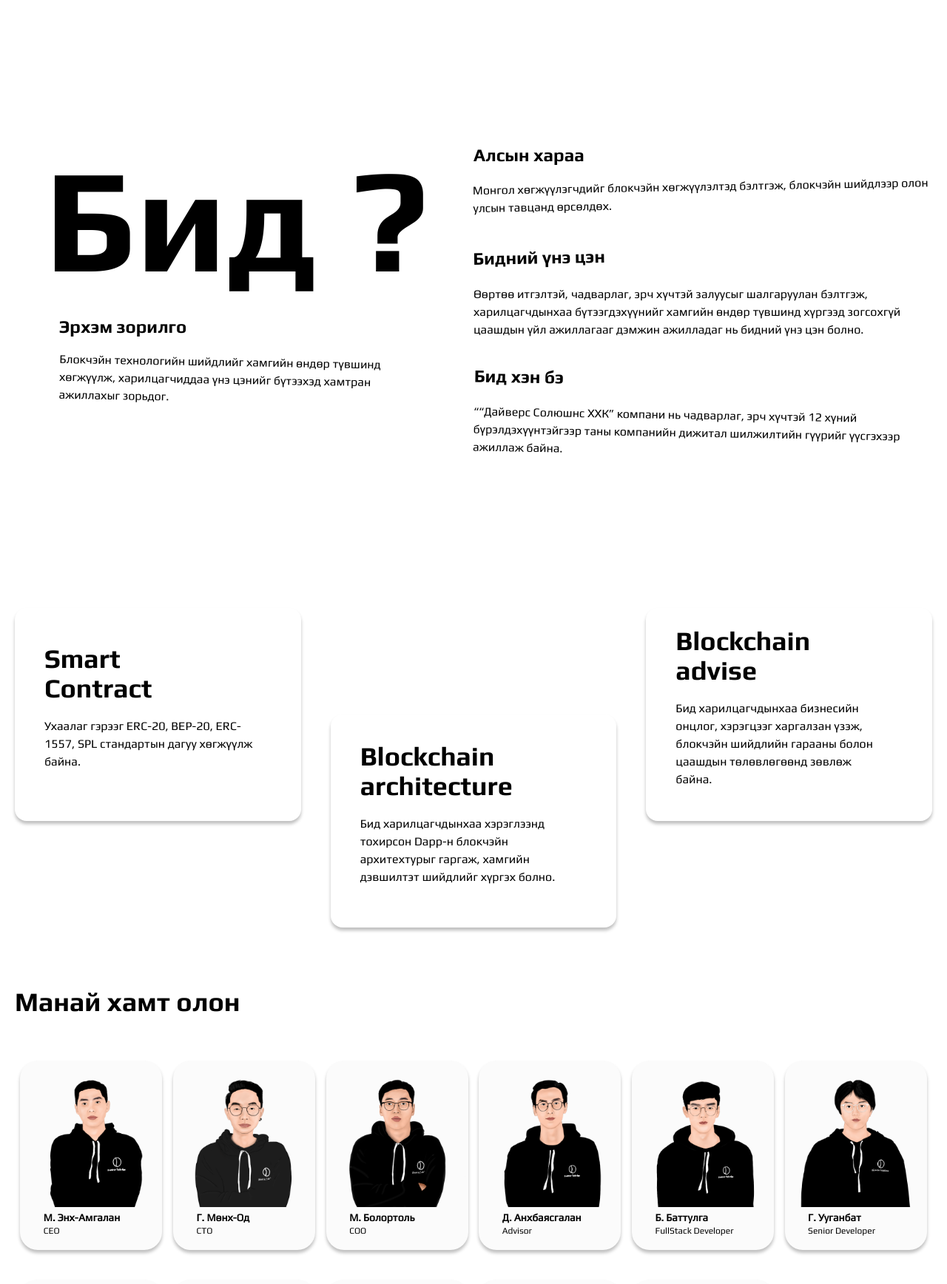
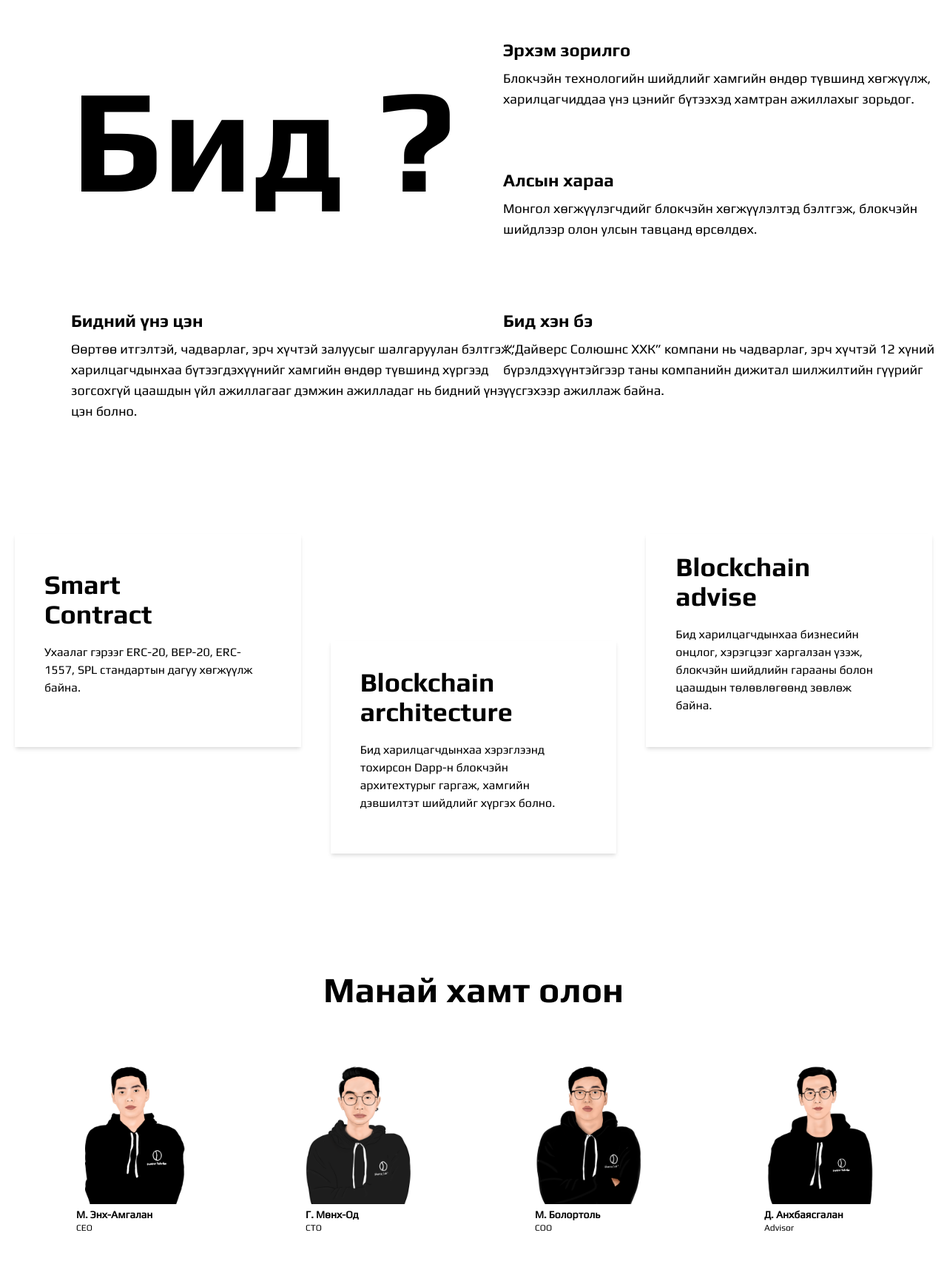
Before and after one commit to Tuvshinbayar1234/diverse.v2, a React (Create React App) app: page / in a window 1280 px wide. Shown: the part 842-2578 px from the top of the page at 74% size. Built offline with nearby package versions, Linux system fonts and the light colour scheme.

Commit message:
redesign ui (bataa)

```diff
--- a/src/Components/Projects/Projects.js
+++ b/src/Components/Projects/Projects.js
@@ -8,7 +8,9 @@ import DAXL from '../../assets/dax-logo-light.png'
 import DAXLs from '../../assets/dax-logo.png'
 import {FaAngleRight , FaAngleLeft, FaWindowClose} from 'react-icons/fa'
 
-const Projects = () => {
+
+
+const ProjectsDraft = () => {
 
     const [isOpen , setIsOpen] = useState(false)
     const [isOpenBot , setIsOpenBot] = useState(false)
@@ -117,6 +119,8 @@ const Projects = () => {
             img: ARDMs
         },
     ]
+
+
 
     return (
         <div className='w-full py-20 hidden xl:block'>
@@ -252,4 +256,63 @@ const Projects = () => {
     )
 }
 
+
+const projectImages = [
+    {
+        code: "ARDX",
+        component: <img className='w-40 h-40' src={DAXLs} alt="dax" />
+    },
+    {
+        code: "MONT",
+        component: <img className='w-40 h-40' src={Monnom} alt="dax" />
+    },
+    {
+        code: "ARDM",
+        component: <img className='w-40 h-40' src={Mont} alt="dax" />
+    },
+    {
+        code: "MONT",
+        component: <img className='w-40 h-40' src={Monnom} alt="dax" />
+    },
+    {
+        code: "ARDM",
+        component: <img className='w-40 h-40' src={Mont} alt="dax" />
+    },
+    {
+        code: "ARDM",
+        component: <img className='w-40 h-40' src={ARDMs} alt="dax" />
+    },
+]
+
+function Projects () {
+    return (
+        <div className='container mx-auto py-40'>
+            <div className='flex items-center'>
+                <div  style={{fontFamily:'MagistralRegular'}} className='flex pr-24 flex-col w-1/2'>
+                    <h2 className='text-4xl font-bold mb-10' style={{fontFamily: 'Magistral'}}>Төслүүд</h2>
+                    <div>
+                        <h3 className='font-bold text-2xl'>Хөгжүүлэлт</h3>
+                        <p className='mt-2'>Бид хэрэглэгчдийнхээ онцлогийг шинжлэн, хэрэгцээнд зориулсан дизайн, брэндинг, вэбсайт, вэб болон утасны апп, блокчэйн дээр суурилсан токен, dapp-н ухаалаг гэрээг хөгжүүлж байна. Бид Монголын анхны төгрөгтэй 1:1 үнэ цэнтэй стэйблкойн болон Монголын анхны төвлөрсөн бус санхүүгийн систем болох ArdMoney төслийг гардан хэрэгжүүлж байгаа болно.</p>
+                    </div>
+                    <div className='mt-8'>
+                        <h3 className='font-bold text-2xl' >Зөвлөх</h3>
+                        <p className='mt-2'>Блокчэйн болон бусад дэвшилтэт технологийн шийдлийг таны бизнест тохируулан боловсруулж, зөвлөж өгөх болно. Манай харилцагчид мөн бидний улирал бүр гаргах технологийн тайлангуудыг хамгийн түрүүнд хүлээн авдаг.</p>
+                    </div>
+                </div>
+                <div className='w-1/2 flex flex-wrap'>
+                    {
+                        projectImages.map((img, index) => (
+                            <div key={index} className='w-1/3   flex justify-center'>
+                                <div className='w-full h-52 flex  transition transform hover:scale-110 hover:shadow-none cursor-pointer justify-center items-center  shadow-md'>
+                                    {img.component}
+                                </div>
+                            </div>
+                        ))
+                    }
+                </div>
+            </div>
+        </div>
+    )
+}
+
 export default Projects
--- a/src/Components/Team/Team.js
+++ b/src/Components/Team/Team.js
@@ -40,11 +40,6 @@ const Team = () => {
             title: 'FullStack Developer',
         },
         {
-            img: Bataa,
-            name: 'Г. Ууганбат',
-            title: 'Senior Developer',
-        },
-        {
             img: buri,
             name: 'Б. Бүри',
             title: 'DevOps',
@@ -69,22 +64,28 @@ const Team = () => {
             name: 'А. Амартүвшин',
             title: 'Blockchain Consultant',
         },
+        {
+            img: Bataa,
+            name: 'Г. Ууганбат',
+            title: 'Developer',
+        },
     ]
 
 
     return (
         <div className='w-full container mx-auto px-5'>
             <div className='hidden lg:block'>
-                <h1 id="Team" className='text-4xl' style={{fontFamily: 'Magistral'}}>Манай хамт олон</h1>
+                <h1 id="Team" className='text-5xl text-center' style={{fontFamily: 'Magistral'}}>Манай хамт олон</h1>
             </div>
             <div className="hidden lg:block">
                 <div className="flex flex-wrap py-5 pt-10">
                     {Team.map((i , index) => {
                         return (
-                            <div key={index} className='w-1/4  xl:w-1/6 flex justify-center py-5'>
-                                <div  className="flex justify-center items-center w-48 h-64 rounded-3xl " style={{ backgroundColor: '#FBFBFB', boxShadow: '0px 4px 4px rgba(0, 0, 0, 0.25)' }}>
+                            <div key={index} className='w-1/4  flex justify-center py-5'>
+                                {/* <div  className="flex justify-center items-center w-48 h-64 rounded-3xl " style={{ backgroundColor: '#FBFBFB', boxShadow: '0px 4px 4px rgba(0, 0, 0, 0.25)' }}> */}
+                                <div  className="flex justify-center items-center w-52 h-64 " >
                                     <div className="">
-                                        <img alt='IMAGE' width={'185px'} height={'200px'} src={i.img} />
+                                        <img alt='IMAGE' width={'200px'} height={'220px'} src={i.img} />
                                         <div className='px-7'>
                                             <h1 className="pt-1 text-sm font-bold" style={{ fontFamily: 'MagistralRegular' }}>{i.name}</h1>
                                             <p className="lg:text-xs sm:text-xs pb-1" style={{ fontFamily: 'MagistralRegular' }}>{i.title}</p>
--- a/src/Components/We/We.js
+++ b/src/Components/We/We.js
@@ -1,6 +1,6 @@
 import React from 'react'
 
-const We = () => {
+const WeDraft = () => {
     return (
         <div className='w-full py-10 xl:py-20 hidden lg:block'>
             <div className='container mx-auto'>
@@ -9,7 +9,7 @@ const We = () => {
                         <div className='text-center'>
                             <h1 className=' text-larger' id='We' style={{fontFamily: 'Magistral'}}>Бид ?</h1>
                         </div>
-                        <div className='flex flex-col justify-center items-center pt-20'>
+                        <div className='flex flex-col justify-center items-center pt-40'>
                             <h1 className=' pt-10 text-2xl font-bold w-9/12' style={{fontFamily: 'Magistral'}}>Эрхэм зорилго</h1>
                             <p className='origin-center transform rotate-1 py-5 w-9/12 font-extralight' style={{fontFamily:'MagistralRegular'}}>Блокчэйн технологийн шийдлийг хамгийн өндөр түвшинд хөгжүүлж, харилцагчиддаа үнэ цэнийг бүтээхэд хамтран ажиллахыг зорьдог.</p>
                         </div>
@@ -34,4 +34,36 @@ const We = () => {
     )
 }
 
+function We () {
+    return (
+        <div className='container mx-auto pb-28' style={{fontFamily: 'MagistralRegular'}}>
+            <div className='flex items-center'>
+                <div className='w-1/2 py-20 pl-24'>
+                    <h2 style={{ fontFamily: 'Magistral', fontSize: 200 }}>Бид ?</h2>
+                </div>
+                <div className='w-1/2 pl-10'>
+                    <div>
+                        <h3 className='text-2xl' style={{fontFamily: 'Magistral',}}>Эрхэм зорилго</h3>
+                        <p className='mt-2 text-lg' style={{width: '600px'}}>Блокчэйн технологийн шийдлийг хамгийн өндөр түвшинд хөгжүүлж, харилцагчиддаа үнэ цэнийг бүтээхэд хамтран ажиллахыг зорьдог.</p>
+                    </div>
+                    <div className='mt-20'>
+                        <h3 className='text-2xl' style={{fontFamily: 'Magistral'}}>Алсын хараа</h3>
+                        <p className='text-lg mt-2' style={{width: '600px'}}>Монгол хөгжүүлэгчдийг блокчэйн хөгжүүлэлтэд бэлтгэж, блокчэйн шийдлээр олон улсын тавцанд өрсөлдөх.</p>
+                    </div>
+                </div>
+            </div>
+            <div className='flex '>
+                <div className='pl-24 w-1/2'>
+                    <h3 className='text-2xl' style={{fontFamily: 'Magistral'}}>Бидний үнэ цэн</h3>
+                    <p className='text-lg mt-2' style={{width: '600px'}}>Өөртөө итгэлтэй, чадварлаг, эрч хүчтэй залуусыг шалгаруулан бэлтгэж, харилцагчдынхаа бүтээгдэхүүнийг хамгийн өндөр түвшинд хүргээд зогсохгүй цаашдын үйл ажиллагааг дэмжин ажилладаг нь бидний үнэ цэн болно.</p>
+                </div>
+                <div className='w-1/2 pl-10'>
+                    <h3 className='text-2xl' style={{fontFamily: 'Magistral'}}>Бид хэн бэ</h3>
+                    <p className='text-lg mt-2' style={{width: '600px'}}>““Дайверс Солюшнс ХХК” компани нь чадварлаг, эрч хүчтэй 12 хүний бүрэлдэхүүнтэйгээр таны компанийн дижитал шилжилтийн гүүрийг үүсгэхээр ажиллаж байна.</p>
+                </div>
+            </div>
+        </div>
+    )
+}
+
 export default We;
--- a/src/Components/weWork/WeWork.js
+++ b/src/Components/weWork/WeWork.js
@@ -2,36 +2,23 @@ import React from 'react'
 
 const WeWork = () => {
     return (
-        <div className='w-full pt-10 pb-20 sm:py-20'>
+        <div className='w-full pt-10 pb-20 sm:pb-40'>
             <div className='container mx-auto hidden xl:block'>
                 <div className='flex justify-between px-5 w-full space-x-10'>
-                    <span id='WeWork' class="relative w-128 h-72 flex-col inline-flex justify-center  rounded-2xl " style={{ boxShadow: '0px 4px 4px rgba(0, 0, 0, 0.25)' }}>
+                    {/* <span id='WeWork' class="relative w-128 h-72 flex-col inline-flex justify-center  rounded-2xl " style={{ boxShadow: '0px 4px 4px rgba(0, 0, 0, 0.25)' }}> */}
+                    <span id='WeWork' class="relative w-128 h-72 flex-col inline-flex justify-center shadow-md">
                         <h1 className=' text-4xl w-3/12 mx-10 font-bold' style={{ fontFamily: 'Magistral' }}>Smart Contract</h1>
                         <p className=' w-3/4 mx-10 py-5' style={{ fontFamily: 'MagistralRegular' }}>Ухаалаг гэрээг ERC-20, BEP-20, ERC-1557, SPL стандартын дагуу хөгжүүлж байна.</p>
-                        {/* <span class="flex absolute h-10 w-10 top-0 right-0 mt-64 -mr-5">
-                            <span class="absolute inline-flex h-full w-full bg-black opacity-75"></span>
-                            <span class="relative inline-flex h-10 w-10 bg-black"></span>
-                        </span> */}
                     </span>
-                    <span class="relative w-128 h-72 flex-col inline-flex justify-center mt-36  rounded-2xl " style={{ boxShadow: '0px 4px 4px rgba(0, 0, 0, 0.25)' }}>
+                    {/* <span class="relative w-128 h-72 flex-col inline-flex justify-center mt-36  rounded-2xl " style={{ boxShadow: '0px 4px 4px rgba(0, 0, 0, 0.25)' }}> */}
+                    <span class="relative w-128 h-72 flex-col inline-flex justify-center mt-36  shadow-md " >
                         <h1 className=' text-4xl w-3/12 mx-10 font-bold' style={{ fontFamily: 'Magistral' }}>Blockchain architecture</h1>
                         <p className=' w-3/4 mx-10 py-5' style={{ fontFamily: 'MagistralRegular' }}>Бид харилцагчдынхаа хэрэглээнд тохирсон Dapp-н блокчэйн архитехтурыг гаргаж, хамгийн дэвшилтэт шийдлийг хүргэх болно.</p>
-                        {/* <span class="flex absolute h-10 w-10 top-0 right-0 mt-64 -mr-5">
-                            <span class="absolute inline-flex h-full w-full rounded-full bg-black opacity-75"></span>
-                            <span class="relative inline-flex rounded-full h-10 w-10 bg-black"></span>
-                        </span> */}
                     </span>
-                    <span class="relative w-128 h-72 flex-col inline-flex justify-center  rounded-2xl " style={{ boxShadow: '0px 4px 4px rgba(0, 0, 0, 0.25)' }}>
+                    {/* <span class="relative w-128 h-72 flex-col inline-flex justify-center  rounded-2xl " style={{ boxShadow: '0px 4px 4px rgba(0, 0, 0, 0.25)' }}> */}
+                    <span class="relative w-128 h-72 flex-col inline-flex justify-center shadow-md " >
                         <h1 className=' text-4xl w-3/12 mx-10 font-bold' style={{ fontFamily: 'Magistral' }}>Blockchain advise</h1>
                         <p className=' w-3/4 mx-10 py-5' style={{ fontFamily: 'MagistralRegular' }}>Бид харилцагчдынхаа бизнесийн онцлог, хэрэгцээг харгалзан үзэж, блокчэйн шийдлийн гарааны болон цаашдын төлөвлөгөөнд зөвлөж байна.</p>
-                        {/* <span class="flex absolute h-10 w-10 top-0 right-0 mt-64 -mr-5">
-                            <span class="absolute inline-flex h-full w-full bg-black opacity-75"></span>
-                            <span class="relative inline-flex h-10 w-10 bg-black"></span>
-                        </span>
-                        <span class="flex absolute h-10 w-10 top-0 right-0 mt-64 -mr-5 origin-center transform rotate-45">
-                            <span class="absolute inline-flex h-full w-full bg-black opacity-75"></span>
-                            <span class="relative inline-flex h-10 w-10 bg-black"></span>
-                        </span> */}
                     </span>
                 </div>
             </div>
```
Also changed, not shown: src/App.js (+3 -5 lines).
